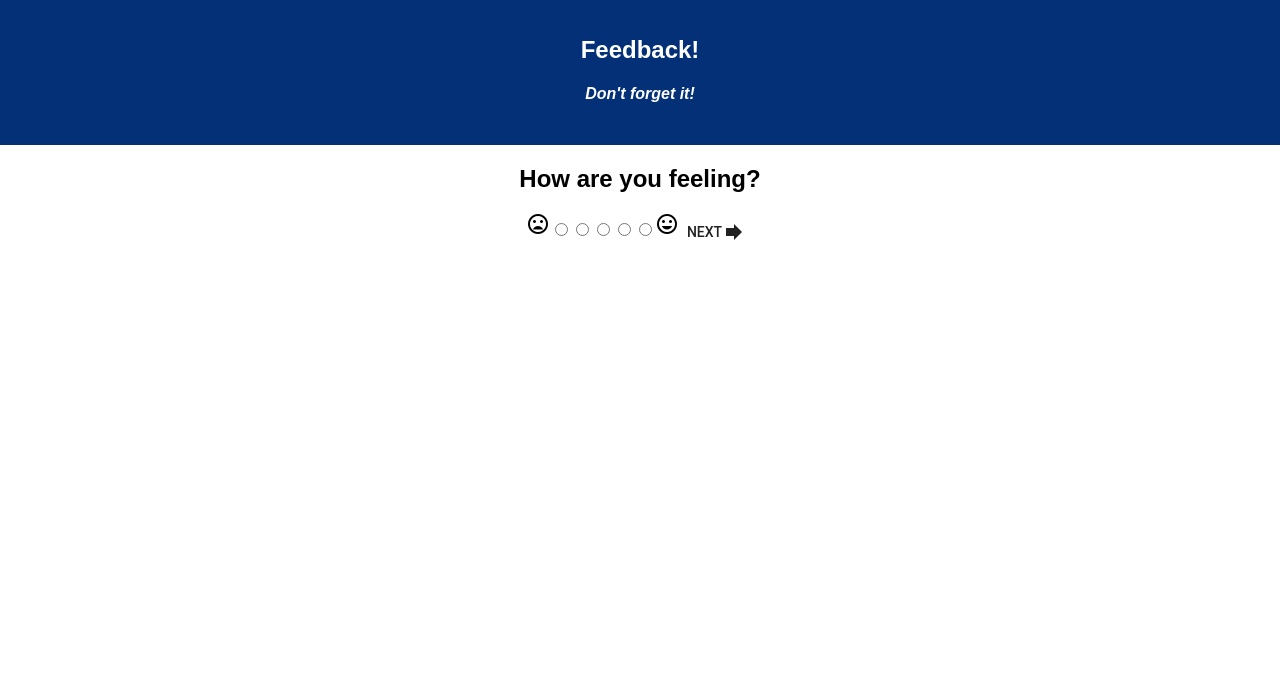
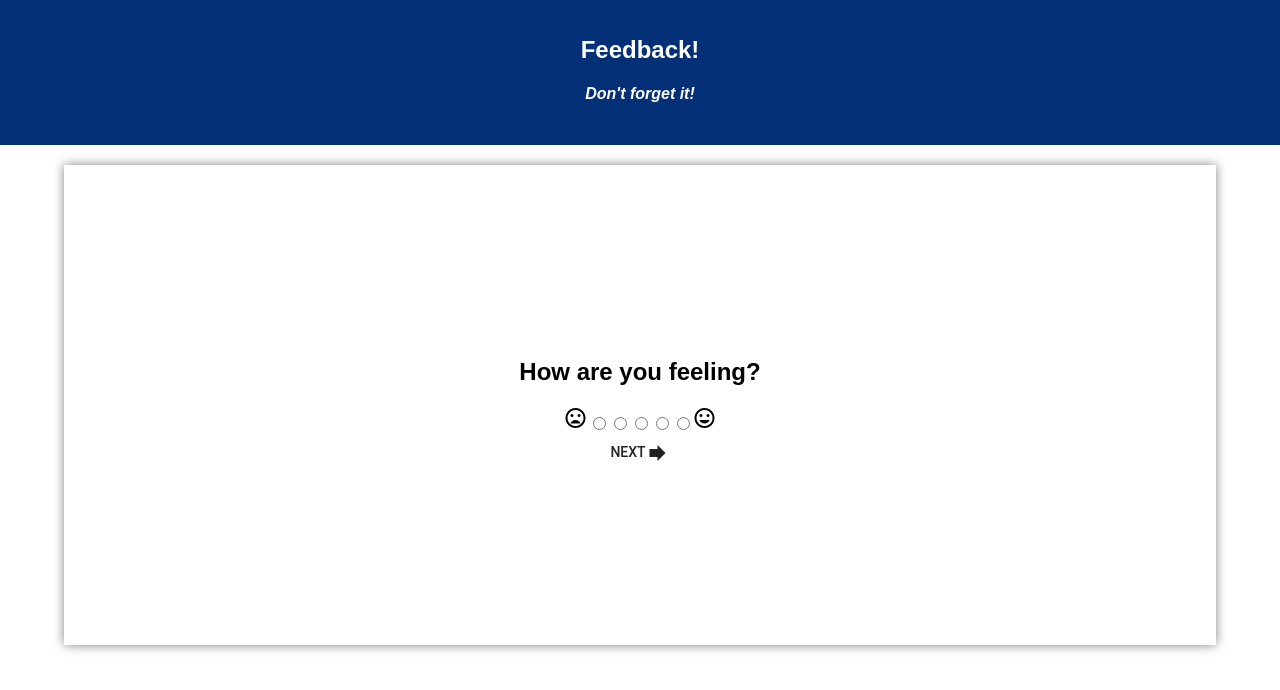
Before and after one commit to mackay218/React_feedback_form, a React (Create React App) app: page /admin in a window 1280 px wide. Shown: the top 690 px of the page. Built offline with nearby package versions, Linux system fonts and the light colour scheme.

Commit message:
style changes

```diff
--- /dev/null
+++ b/src/components/Admin/Admin.css
@@ -0,0 +1,12 @@
+.tableContainer{
+    height: 60vh;
+    width: 100%;
+}
+
+table{
+    width: 100%;
+}
+
+tbody tr:hover{
+    box-shadow: inset 0 0 10px rgba(0,0,0,0.5);
+}
--- a/src/components/Admin/Admin.js
+++ b/src/components/Admin/Admin.js
@@ -5,7 +5,7 @@ import PropTypes from 'prop-types';
 import { withStyles } from '@material-ui/core/styles';
 import Button from '@material-ui/core/Button';
 import Snackbar from '@material-ui/core/Snackbar';
-import IconButton from '@material-ui/core/IconButton';
+import './Admin.css';
 
 
 const emptyArr = [];
@@ -15,6 +15,9 @@ const styles = theme => ({
         width: theme.spacing.unit * 4,
         height: theme.spacing.unit * 4,
     },
+    deleteBtn: {
+        backgroundColor: '#fff'
+    }
 });
 
 class Admin extends Component{
@@ -87,8 +90,8 @@ class Admin extends Component{
         this.getFeedBack();
     }
 
-    render(){
-        const { classes } = this.props;
+    render() {
+        const {classes} = this.props;
         return(
 
             <div className="viewContainer">
@@ -111,7 +114,7 @@ class Admin extends Component{
                                         <td>{entry.understanding_level}</td>
                                         <td>{entry.support_level}</td>
                                         <td>{entry.comments}</td>
-                                        <td><Button onClick={this.handleClick} >Delete</Button></td>
+                                        <td><Button onClick={this.handleClick} ><i className="material-icons">close</i></Button></td>
                                         <Snackbar
                                             anchorOrigin={{
                                                 vertical: 'top',
@@ -138,11 +141,8 @@ class Admin extends Component{
                         </tbody>
                     </table>
                 </div>
-
             </div>
-
         )
-
     }
 }
 
--- a/src/components/App/App.css
+++ b/src/components/App/App.css
@@ -16,3 +16,33 @@
 .App-intro {
   font-size: large;
 }
+
+.viewContainer{
+  min-height: 60vh;
+  width: 90vw;
+  position: relative;
+  top: 20px;
+  left: 5vw;
+  display: flex;
+  flex-direction: column;
+  justify-content: center;
+  align-items: center;
+  box-shadow: 0 0 10px rgba(0,0,0,0.5);
+
+}
+
+Button{
+  max-width: 200px;
+  background-color: blue;
+}
+
+textarea{
+  height: 100px;
+  width: 300px;
+}
+
+form{
+  display: flex;
+  flex-direction: column;
+  align-items: center;
+}
--- a/src/components/Comments/Comments.js
+++ b/src/components/Comments/Comments.js
@@ -2,6 +2,7 @@ import React, { Component } from 'react';
 import { connect } from 'react-redux';
 import axios from 'axios';
 
+import Button from '@material-ui/core/Button';
 
 class Comments extends Component {
 
@@ -65,9 +66,9 @@ class Comments extends Component {
 
             <div className="viewContainer">
                 <h2>Any comments you want to leave?</h2>
-                <form onSubmit={this.handleSubmit}>
+                <form>
                     <textarea onChange={this.handleChange}/>
-                    <button className="nextBtn" >Submit</button>
+                    <Button onClick={this.handleSubmit} className="nextBtn" >Submit<i className="material-icons">done_outline</i></Button>
                 </form>
             </div>
 
--- a/src/components/Status/Status.js
+++ b/src/components/Status/Status.js
@@ -54,6 +54,7 @@ class Status extends Component {
             <div className="viewContainer">
                 <h2>How are you feeling?</h2>
                 <form >
+                    <div>
                         <i className="material-icons">mood_bad</i>
                         <input onChange={this.handleOptionChange}
                             value="1" checked={this.state.feeling === '1'}
@@ -71,6 +72,7 @@ class Status extends Component {
                             value="5" checked={this.state.feeling === '5'}
                             type="radio" name="radioBtn" />
                         <i className="material-icons">mood</i>
+                    </div>
                     <Button onClick={this.handleSubmit}className="nextBtn" >
                         Next
                         <i className="material-icons">forward</i>
--- a/src/components/Success/Success.js
+++ b/src/components/Success/Success.js
@@ -1,5 +1,6 @@
 import React, { Component } from 'react';
 import { connect } from 'react-redux';
+import Button from '@material-ui/core/Button';
 
 
 class Success extends Component {
@@ -17,7 +18,7 @@ class Success extends Component {
                 <h2>Thank You!</h2>
 
 
-                <button className="nextBtn" onClick={this.handleNext}>Leave New Feedback</button>
+                <Button className="nextBtn" onClick={this.handleNext}>Leave New Feedback</Button>
             </div>
 
         )
--- a/src/components/Support/Support.js
+++ b/src/components/Support/Support.js
@@ -1,5 +1,6 @@
 import React, { Component } from 'react';
 import { connect } from 'react-redux';
+import Button from '@material-ui/core/Button';
 
 //object to hold local state/ single feedback item
 const feedbackLevelObject = {
@@ -51,12 +52,14 @@ class Support extends Component {
 
             <div className="viewContainer">
                 <h2>How well are you being supported?</h2>
-                <form onSubmit={this.handleSubmit}>
+                <form>
+                    <div>
+                        <i className="material-icons">mood_bad</i>
                         <input onChange={this.handleOptionChange}
                             value="1" checked={this.state.support === '1'}
                             type="radio" name="radioBtn" />
                         <input onChange={this.handleOptionChange}
-                        value="2" checked={this.state.support=== '2'}
+                            value="2" checked={this.state.support === '2'}
                             type="radio" name="radioBtn" />
                         <input onChange={this.handleOptionChange}
                             value="3" checked={this.state.support === '3'}
@@ -67,7 +70,12 @@ class Support extends Component {
                         <input onChange={this.handleOptionChange}
                             value="5" checked={this.state.support === '5'}
                             type="radio" name="radioBtn" />
-                    <button className="nextBtn" >Next</button>
+                        <i className="material-icons">mood</i>
+                    </div>
+                    <Button onClick={this.handleSubmit} className="nextBtn" >
+                        Next
+                        <i className="material-icons">forward</i>
+                    </Button>
                 </form>
             </div>
 
--- a/src/components/Understanding/Understanding.js
+++ b/src/components/Understanding/Understanding.js
@@ -1,6 +1,6 @@
 import React, { Component } from 'react';
 import { connect } from 'react-redux';
-
+import Button from '@material-ui/core/Button';
 
 //object to hold local state/ single feedback item
 const feedbackLevelObject = {
@@ -52,7 +52,9 @@ class Understanding extends Component {
 
             <div className="viewContainer">
                 <h2>How well are you understanding the content?</h2>
-                <form onSubmit={this.handleSubmit}>
+                <form >
+                    <div>
+                        <i className="material-icons">mood_bad</i>
                         <input onChange={this.handleOptionChange}
                             value="1" checked={this.state.understanding === '1'}
                             type="radio" name="radioBtn" />
@@ -68,7 +70,12 @@ class Understanding extends Component {
                         <input onChange={this.handleOptionChange}
                             value="5" checked={this.state.understanding === '5'}
                             type="radio" name="radioBtn" />
-                    <button className="nextBtn" >Next</button>
+                        <i className="material-icons">mood</i>
+                    </div>
+                    <Button onClick={this.handleSubmit} className="nextBtn" >
+                        Next
+                        <i className="material-icons">forward</i>
+                    </Button>
                 </form>
             </div>
 
```
Lines whose indentation alone changed are shown as unchanged.
